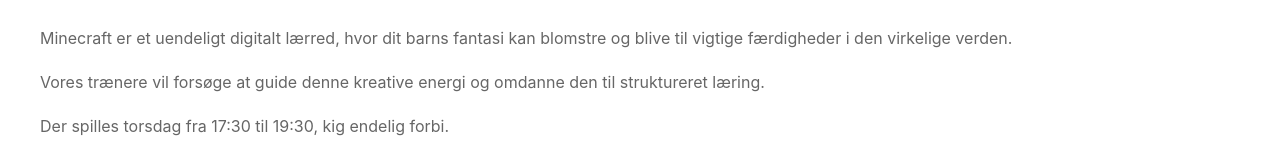
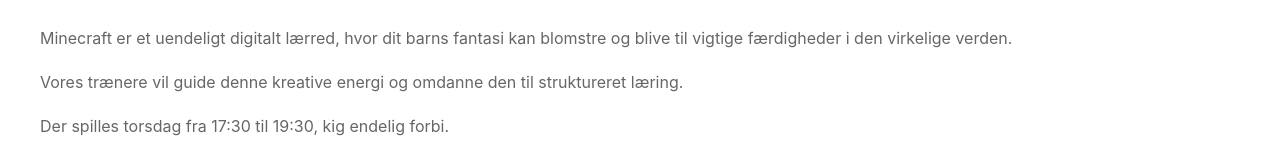
Before and after one commit to st-esport/website, a Vue app: page /minecraft in a window 1280 px wide. Shown: the part 502-662 px from the top of the page. Built offline with nearby package versions, Linux system fonts and the light colour scheme.

Commit message:
Fix text

```diff
--- a/src/views/MinecraftView.vue
+++ b/src/views/MinecraftView.vue
@@ -10,7 +10,7 @@
   <h1>Minecraft</h1>
   <div>
     <p>Minecraft er et uendeligt digitalt lærred, hvor dit barns fantasi kan blomstre og blive til vigtige færdigheder i den virkelige verden.</p>
-    <p>Vores trænere vil forsøge at guide denne kreative energi og omdanne den til struktureret læring.</p>
+    <p>Vores trænere vil guide denne kreative energi og omdanne den til struktureret læring.</p>
     <p>Der spilles torsdag fra 17:30 til 19:30, kig endelig forbi.</p>
   </div>
 </template>
```
